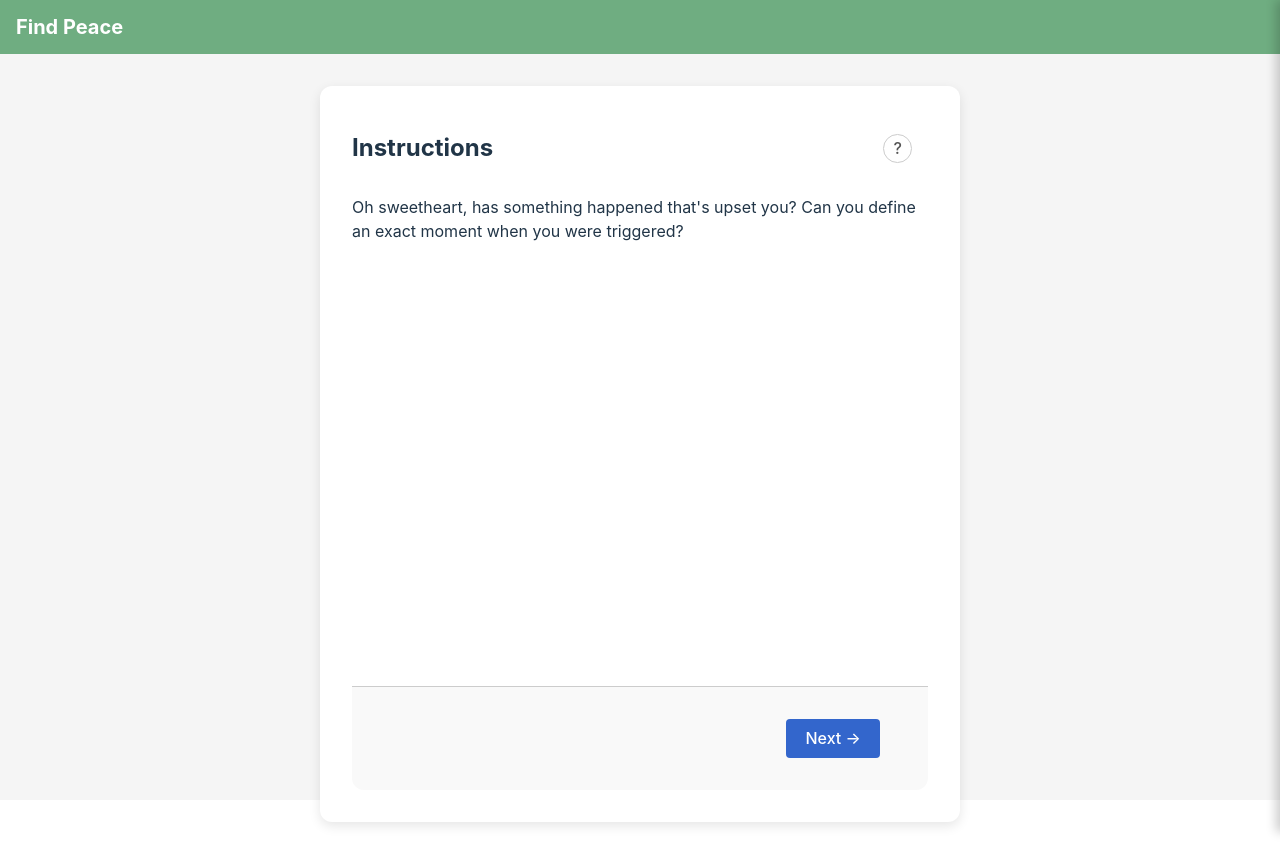
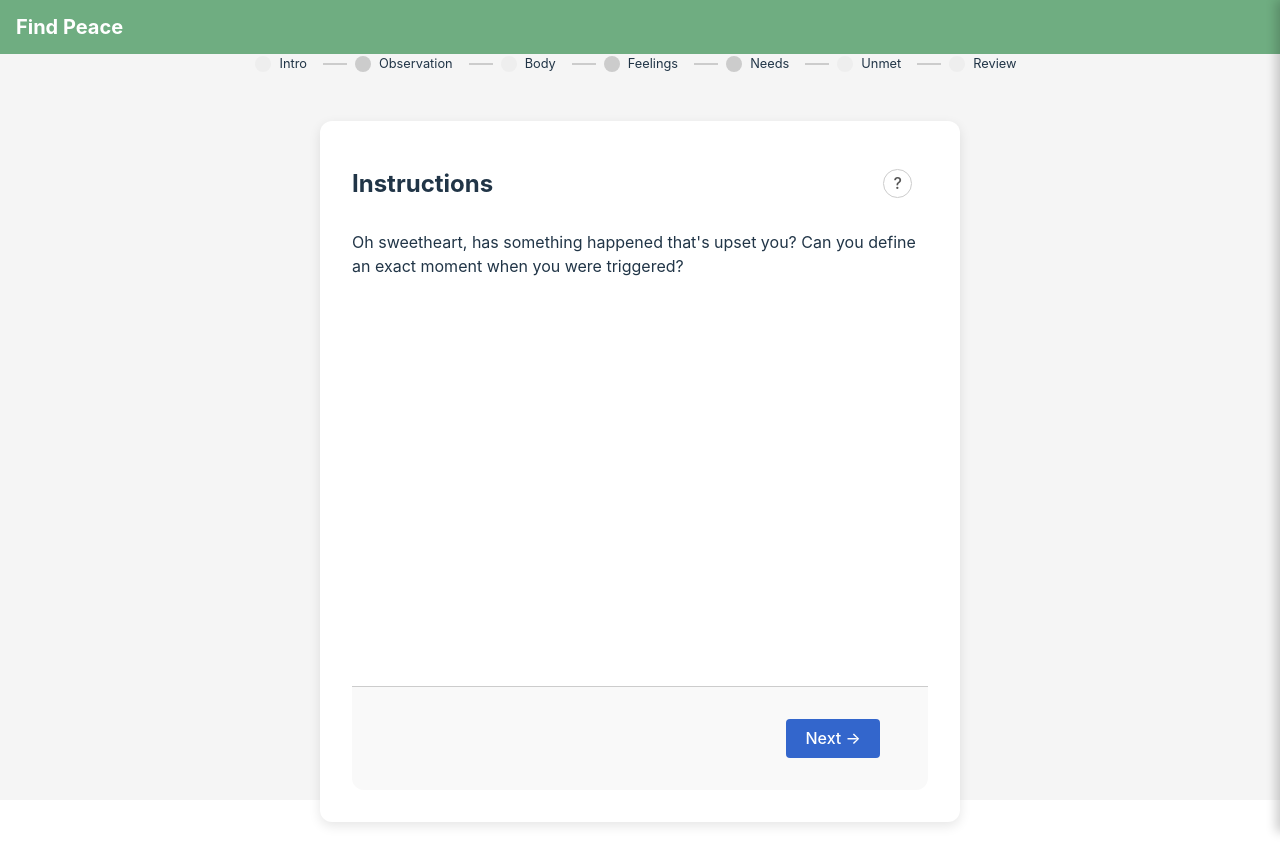
Before and after one commit to whitehawkJulie/find-peace, a React (Vite) app: page / in a window 1280 px wide. Built offline with nearby package versions, Linux system fonts and the light colour scheme.

Commit message:
Adds tracker to show what step we're up to - ugly but working

```diff
--- a/src/components/NvcWizard.jsx
+++ b/src/components/NvcWizard.jsx
@@ -1,14 +1,15 @@
-// NvcWizard.jsx
 import React from "react";
 import Card from "./Card";
+import StepTracker from "./StepTracker";
 import { useWizard } from "./WizardContext";
 
 const NvcWizard = () => {
-	const { stepIndex, setStepIndex, visibleSteps } = useWizard();
+	const { stepIndex, visibleSteps } = useWizard();
 
 	if (!visibleSteps || visibleSteps.length === 0) return null;
 
-	const CurrentStepComponent = visibleSteps[stepIndex].component;
+	const currentStep = visibleSteps[stepIndex];
+	const CurrentStepComponent = currentStep.component;
 
 	const title = CurrentStepComponent.title || "";
 	const helpContent = CurrentStepComponent.helpContent || null;
@@ -18,7 +19,10 @@ const NvcWizard = () => {
 			<div className="app-header">
 				<h1>Find Peace</h1>
 			</div>
+
 			<div className="nvc-wizard">
+				<StepTracker steps={visibleSteps} currentStepIndex={stepIndex} />
+
 				<Card title={title} helpContent={helpContent} showHelp={!!helpContent}>
 					<CurrentStepComponent />
 				</Card>
--- a/src/components/WizardContext.jsx
+++ b/src/components/WizardContext.jsx
@@ -15,21 +15,22 @@ import NeedsMet from "./NeedsMet";
 import NeedsUnmet from "./NeedsUnmet";
 import Review from "./Review";
 import BodyCheckIn from "./BodyCheckIn";
-import StepTracker from "./StepTracker";
 
 // Full list of steps
 const allSteps = [
-	{ component: Introduction },
-	{ component: Observation },
-	{ component: BodyCheckIn },
-	{ component: Feelings },
-	{ component: Needs },
+	{ component: Introduction, title: "Intro", optional: true },
+	{ component: Observation, title: "Observation" },
+	{ component: BodyCheckIn, title: "Body", optional: true },
+	{ component: Feelings, title: "Feelings" },
+	{ component: Needs, title: "Needs" },
 	{
 		component: NeedsMet,
+		title: "Met",
+		optional: true,
 		condition: (state) => Object.values(state.needs || {}).includes("double-clicked"),
 	},
-	{ component: NeedsUnmet },
-	{ component: Review },
+	{ component: NeedsUnmet, title: "Unmet", optional: true },
+	{ component: Review, title: "Review", optional: true },
 ];
 
 export const WizardProvider = ({ children }) => {
@@ -39,13 +40,11 @@ export const WizardProvider = ({ children }) => {
 	const [feelings, setFeelings] = useState({});
 	const [needs, setNeeds] = useState({});
 
-	// Filter steps by condition
 	const visibleSteps = allSteps.filter((step) =>
 		step.condition ? step.condition({ observation, feelings, needs }) : true
 	);
 
-	// Current step info
-	const currentStep = visibleSteps[stepIndex]?.component;
+	const currentStep = visibleSteps[stepIndex];
 
 	const value = {
 		stepIndex,
```
